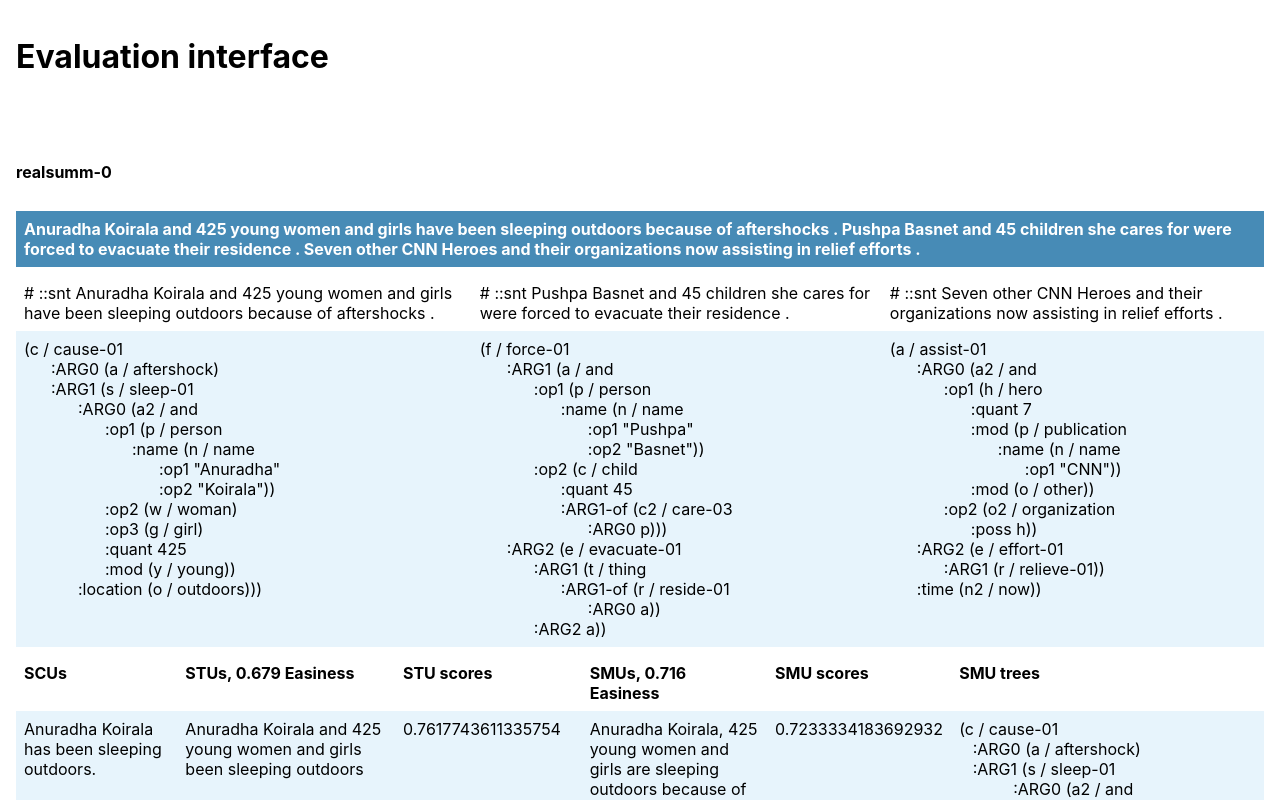
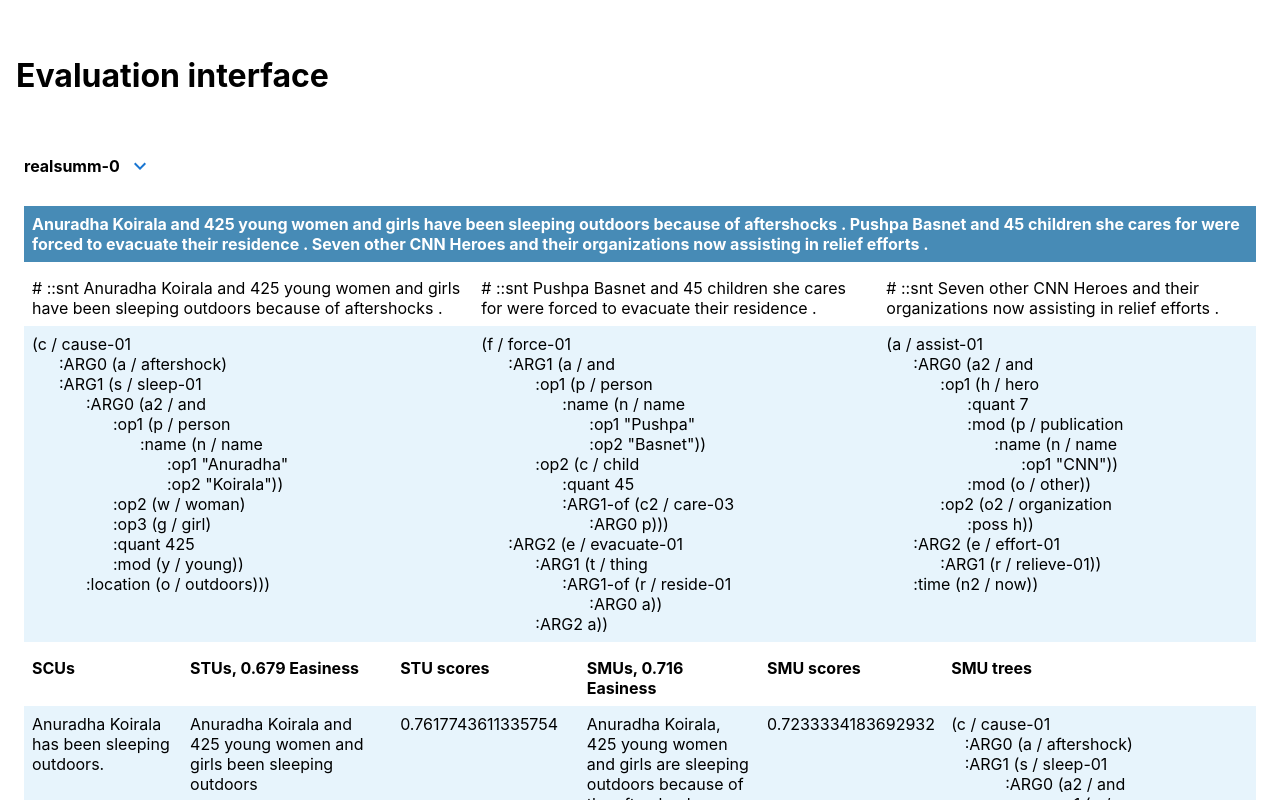
Before and after one commit to leoribeiro/atomicsents_amr, a React (Create React App) app in the folder eval_interface/: page / in a window 1280 px wide. Shown: the top 800 px of the page. Built offline with nearby package versions, Linux system fonts and the light colour scheme.

Commit message:
collapse table

```diff
--- a/eval_interface/src/App.css
+++ b/eval_interface/src/App.css
@@ -3,12 +3,17 @@
 }
 
 .instance {
-  margin: 4rem 0rem;
+  margin-bottom: 1rem;
+  margin-left: 0.5rem;
+  margin-right: 0.5rem;
   display: flex;
   flex-direction: column;
   font-size: 1rem;
 }
 
+.header {
+  margin: 2.5rem 0rem;
+}
 .instance table {
   text-align: left;
   margin-top: 0.5rem;
--- a/eval_interface/src/App.tsx
+++ b/eval_interface/src/App.tsx
@@ -1,6 +1,6 @@
-import React from 'react';
+import React, {useState} from 'react';
 import './App.css';
-import { TableElements } from './TableElements';
+import {TableElements} from './TableElements';
 //import stus from './data/pyrxsum/pyrxsum-stus.json';
 //import smus from './data/pyrxsum/pyrxsum-smus-sg2.json';
 //import scus from './data/pyrxsum/pyrxsum-scus.json';
@@ -10,34 +10,14 @@ import smus from './data/realsumm/realsumm-smus-sg2.json';
 import scus from './data/realsumm/realsumm-scus.json';
 import acc from './data/realsumm/realsumm-acc-sg2.json';
 
+import CustomTable from "./CustomTable";
+
+
 function App() {
 
-    const trees_table = (ind: number) => {
-        const sentences: string[] = [];
-        const trees: string[] = []
-        smus[ind].summary_trees.forEach((sum_tree) => {
-            const str = sum_tree.toString();
-            sentences.push(str.slice(0, str.indexOf('\n')));
-            trees.push(str.slice(str.indexOf('\n') + 1));
-        })
-        return (
-            <table>
-                <tr>
-                    {sentences.map((sent) => {
-                        return <td>{sent}</td>
-                    })}
-                </tr>
-                <tr className='tree-table'>{
-                    trees.map((tree) => {
-                        return <td>{tree}</td>
-                    })}
-                </tr>
-            </table>
-        )
-    }
     return (
         <div className="App">
-            <header className="App-header">
+            <header className="header">
                 <div>
                     <h1>Evaluation interface</h1>
                 </div>
@@ -45,20 +25,7 @@ function App() {
             <body>
             <div>
                 {scus.map((ex, ind) => (
-                    <div className='instance' key={ex.instance_id}>
-                        <h4>{ex.instance_id}</h4>
-                        <table>
-                            <tr className='table-title'>
-                                <th>{ex.summary.replaceAll("<t>", "").replaceAll("</t>", "")}</th>
-                            </tr>
-                            {trees_table(ind)}
-                        </table>
-                        <TableElements scus={scus[ind].scus} smus={smus[ind].smus} trees={smus[ind].tree}
-                                       stus={stus[ind].stus}
-                                       accSMUs={acc[ind]['easiness-smus-acc-bert']}
-                                       accSTUs={acc[ind]['easiness-stus-acc-bert']}
-                                       stu_pos={acc[ind]['stus-pos-bert']} smu_pos={acc[ind]['smus-pos-bert']}/>
-                    </div>
+                    <CustomTable key={ex.instance_id} ex={ex} ind={ind}/>
                 ))}
             </div>
             </body>
--- /dev/null
+++ b/eval_interface/src/CustomTable.tsx
@@ -0,0 +1,70 @@
+import {TableElements} from "./TableElements";
+import React, {useState} from "react";
+import {Collapse} from 'react-collapse';
+import IconButton from '@mui/material/IconButton';
+import {Stack} from "@mui/material";
+import KeyboardArrowDownIcon from '@mui/icons-material/KeyboardArrowDown';
+import KeyboardArrowRightIcon from '@mui/icons-material/KeyboardArrowRight';
+
+import stus from './data/realsumm/realsumm-stus.json';
+import smus from './data/realsumm/realsumm-smus-sg2.json';
+import scus from './data/realsumm/realsumm-scus.json';
+import acc from './data/realsumm/realsumm-acc-sg2.json';
+
+function CustomTable(props: { ex: any, ind: any }) {
+    const [isOpen, setIsOpen] = useState(true);
+
+    const trees_table = (ind: number) => {
+        const sentences: string[] = [];
+        const trees: string[] = []
+        smus[ind].summary_trees.forEach((sum_tree) => {
+            const str = sum_tree.toString();
+            sentences.push(str.slice(0, str.indexOf('\n')));
+            trees.push(str.slice(str.indexOf('\n') + 1));
+        })
+        return (
+            <table>
+                <tr>
+                    {sentences.map((sent) => {
+                        return <td>{sent}</td>
+                    })}
+                </tr>
+                <tr className='tree-table'>{
+                    trees.map((tree) => {
+                        return <td>{tree}</td>
+                    })}
+                </tr>
+            </table>
+        )
+    }
+
+    return (
+        <div className='instance' key={props.ind}>
+            <Stack direction="row">
+                <h4>{props.ex.instance_id}</h4>
+                <IconButton aria-label="collapse" onClick={() => setIsOpen(!isOpen)}
+                            color="primary">
+                    {isOpen ? <KeyboardArrowDownIcon/> : <KeyboardArrowRightIcon/>}
+                </IconButton>
+            </Stack>
+            <Collapse isOpened={isOpen}>
+                <table key={props.ex.instance_id}>
+                    <tr className='table-title'>
+                        <th>{props.ex.summary.replaceAll("<t>", "").replaceAll("</t>", "")}</th>
+                    </tr>
+                    {trees_table(props.ind)}
+                </table>
+                <TableElements scus={scus[props.ind].scus}
+                               smus={smus[props.ind].smus}
+                               trees={smus[props.ind].tree}
+                               stus={stus[props.ind].stus}
+                               accSMUs={acc[props.ind]["easiness-smus-acc-bert"]}
+                               accSTUs={acc[props.ind]["easiness-stus-acc-bert"]}
+                               stu_pos={acc[props.ind]["stus-pos-bert"]}
+                               smu_pos={acc[props.ind]["smus-pos-bert"]}/>
+            </Collapse>
+        </div>
+    );
+}
+
+export default CustomTable;
--- a/eval_interface/src/TableElements.tsx
+++ b/eval_interface/src/TableElements.tsx
@@ -20,7 +20,7 @@ export function TableElements(props: Props) {
 
     for (let i = 0; i < max; i++) {
         output.push(
-            <tr>
+            <tr key={i}>
                 <td>{scus.length > i ? scus[i] : ''}</td>
                 <td>{stu_pos.length > i ? stus[stu_pos[i][0]] : ''}</td>
                 <td>{stu_pos.length > i ? stu_pos[i][1] : ''}</td>
@@ -31,7 +31,7 @@ export function TableElements(props: Props) {
         )
     }
     return (<table>
-        <tr>
+        <tr >
             <th>SCUs</th>
             <th>STUs, {Math.round(accSTUs * 1000) / 1000} Easiness</th>
             <th>STU scores</th>
```
Also changed, not shown: eval_interface/package.json (+8 -0 lines), 2 other files (tests, documents, lock files or other folders).
